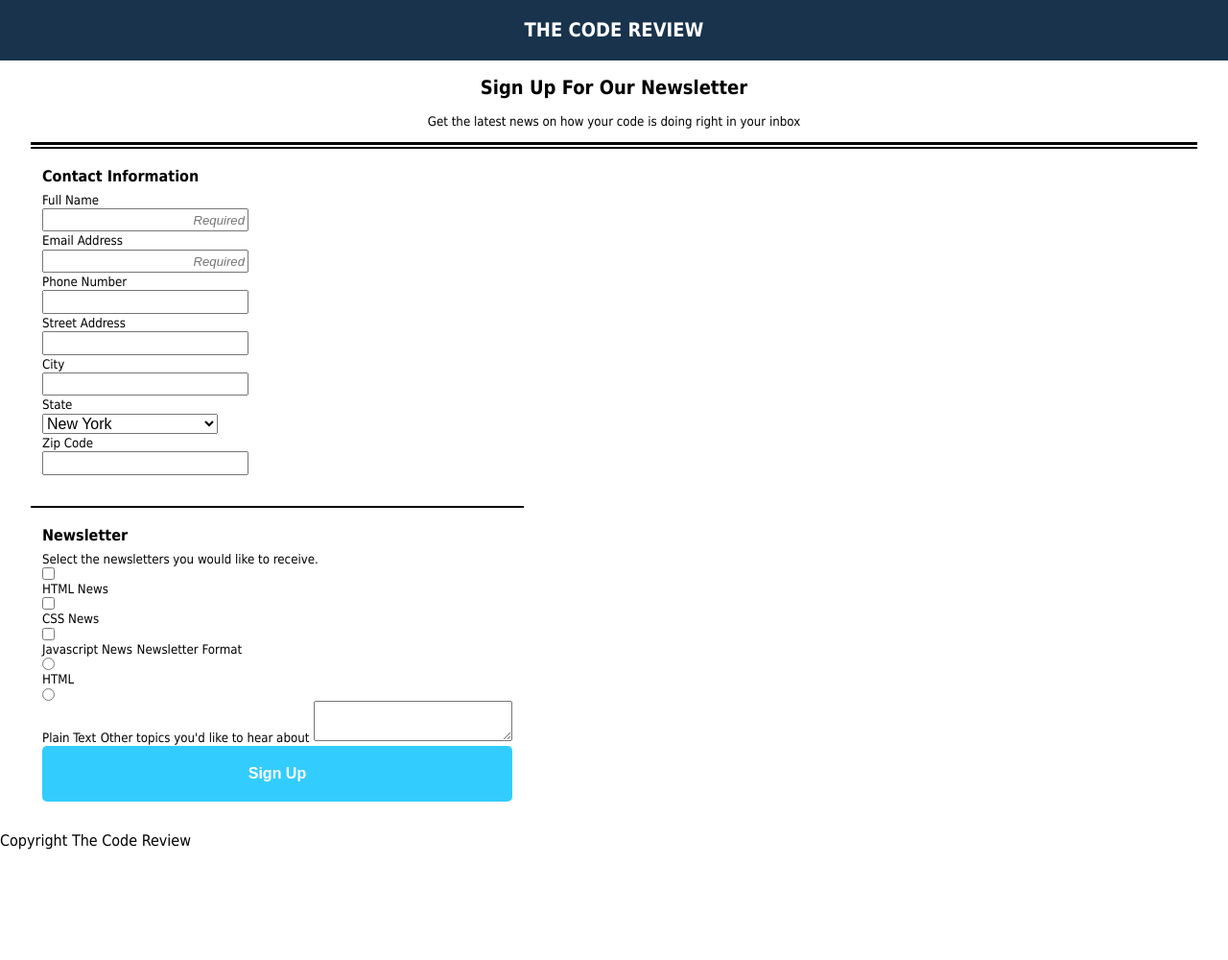
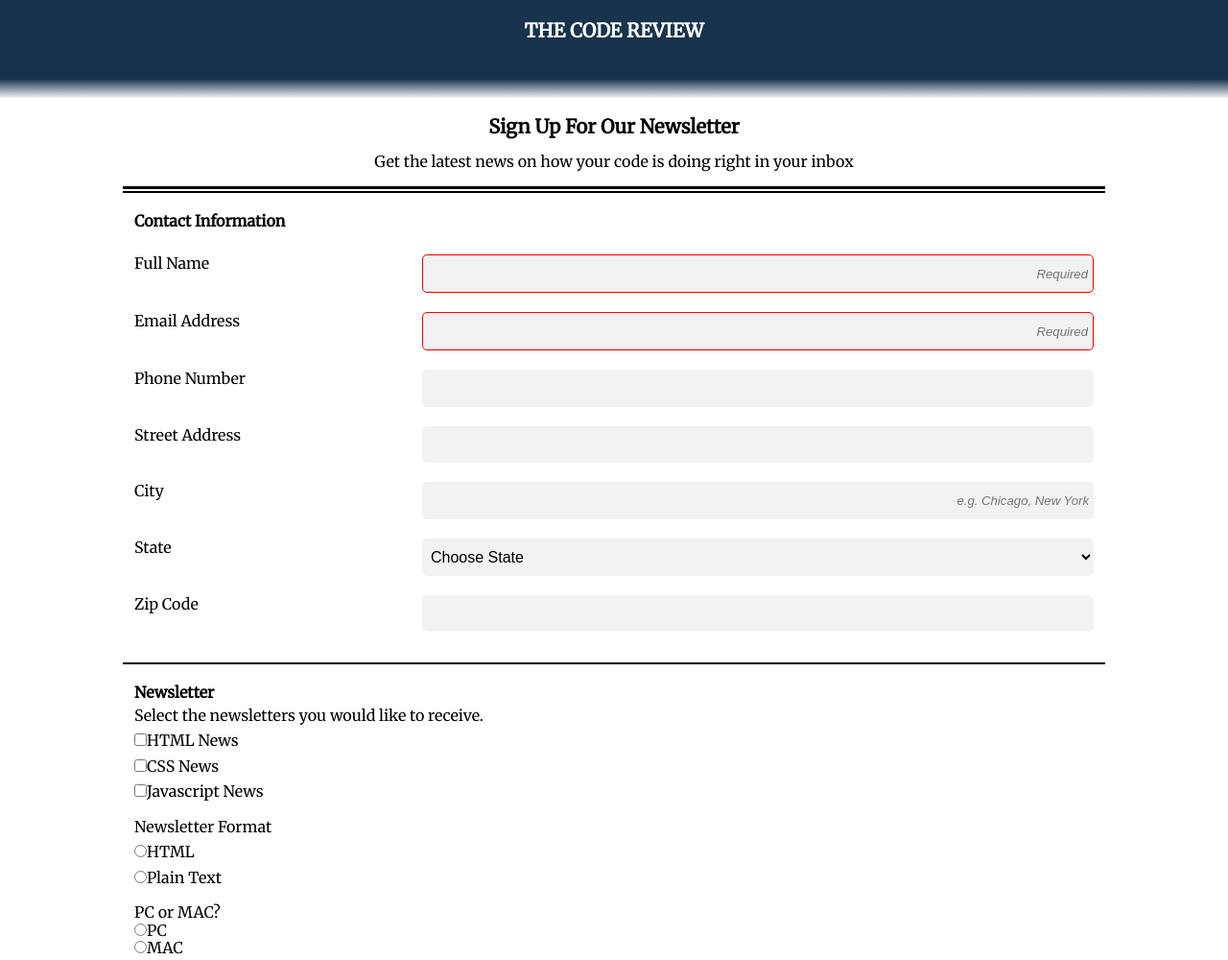
Before and after one commit to AleemKoroma/Online_registration, a plain HTML site: page online_registration/index.html in a window 1280 px wide. Shown: the top 1000 px of the page at 96% size. Before the commit the page ends 886 px from the top, so only its background shows below. Drawn offline with Linux system fonts and the light colour scheme.

Commit message:
Add files via upload
For submission

```diff
--- a/online_registration/index.html
+++ b/online_registration/index.html
@@ -4,6 +4,7 @@
 	<meta charset="utf-8">
 	<title>Aleem's Contact Form</title>
 	<meta name="viewport" content="width=device-width, initial-scale=1.0">
+	<link href="https://fonts.googleapis.com/css?family=Merriweather" rel="stylesheet">
 	<link rel="stylesheet" href="stylesheets/normalize.css">
 	<link rel="stylesheet" href="stylesheets/styles.css">
 </head>
@@ -25,24 +26,36 @@
 
 					<legend>Contact Information</legend>
 
-					<label for="name">Full Name</label>
-					<input type="text" id="name" name="user_name" placeholder="Required">
+					<div class="contact-info clearfix">
+						<label for="name">Full Name</label>
+						<input type="text" id="name" name="user_name" required placeholder="Required">
+					</div>
 
-					<label for="mail">Email Address</label>
-					<input type="email" id="mail" name="user_email" placeholder="Required">
+					<div class="contact-info clearfix">
+						<label for="mail">Email Address</label>
+						<input type="email" id="mail" name="user_email" required placeholder="Required">
+					</div>
 
+					<div class="contact-info clearfix">
 					<label for="phone">Phone Number</label>
 					<input type="number" id="phone" name="user_phone">
+					</div>
 
+					<div class="contact-info clearfix">
 					<label for="street">Street Address</label>
 					<input type="text" id="street" name="user_street">
+					</div>
 
+					<div class="contact-info clearfix">
 					<label for="city">City</label>
-					<input type="text" id="city" name="user_city">
+					<input type="text" id="city" name="user_city" placeholder="e.g. Chicago, New York">
+					</div>
 
+					<div class="contact-info clearfix">
 					<label for="state">State</label>
 					<select id="state" name="user_state">
 						<optgroup label="Northeast">
+							<option value="" disabled selected style="display: none;">Choose State</option>
 							<option value="New York">New York</option>
 							<option value="Pennsylvania">Pennsylvania</option>
 							<option value="New Jersey">New Jersey</option>
@@ -105,9 +118,12 @@
 							<option value="Washington">Washington</option>
 						</optgroup>
 					</select>
+					</div>
 
-					<label for="zip">Zip Code</label>
-					<input type="text" id="zip" name="user_zip">
+					<div class="contact-info clearfix">
+						<label for="zip">Zip Code</label>
+						<input type="text" id="zip" name="user_zip">
+					</div>
 
 				</fieldset>
 			</div>
@@ -117,17 +133,21 @@
 
 				<legend>Newsletter</legend>
 
-				<label>Select the newsletters you would like to receive.</label>
-				<input type="checkbox" id="html" value="newsletter_html" name="user_newsletter"><label for="html">HTML News</label>
-				<input type="checkbox" id="css" value="css" name="user_newsletter"><label for="css">CSS News</label>
-				<input type="checkbox" id="javascript" value="newsletter_javascript" name="user_newsletter"><label for="javascript">Javascript News</label>
+				<label>Select the newsletters you would like to receive.</label><br>
+				<input type="checkbox" id="html" value="newsletter_html" name="user_newsletter"><label for="html">HTML News</label><br>
+				<input type="checkbox" id="css" value="css" name="user_newsletter"><label for="css">CSS News</label><br>
+				<input type="checkbox" id="javascript" value="newsletter_javascript" name="user_newsletter"><label for="javascript">Javascript News</label><br><br>
 
-				<label>Newsletter Format</label>
-				<input type="radio" id="code" value="code" name="user_format"><label for="code">HTML</label>
-				<input type="radio" id="plain" value="plain" name="user_format"><label for="plain">Plain Text</label>
+				<label>Newsletter Format</label><br>
+				<input type="radio" id="code" value="code" name="user_format"><label for="code">HTML</label><br>
+				<input type="radio" id="plain" value="plain" name="user_format"><label for="plain">Plain Text</label><br><br>
+
+					<label>PC or MAC?</label><br>
+				<input type="radio" id="pc" value="pc" name="user_choice"><label for="pc">PC</label><br>
+				<input type="radio" id="mac" value="mac" name="user_choice"><label for="mac">MAC</label><br><br>
 
 				<label>Other topics you'd like to hear about</label>
-				<textarea id="topics" name"user_topics"></textarea>
+				<textarea id="topics" name="user_topics"></textarea>
 				<button type="submit" name="us">Sign Up</button>
 
 				</fieldset>
@@ -138,8 +158,8 @@
 	</form>
 
 
-</body>
+
 
 <footer>Copyright The Code Review</footer>
-
+</body>
 </html>
--- a/online_registration/stylesheets/styles.css
+++ b/online_registration/stylesheets/styles.css
@@ -3,7 +3,8 @@
 }
 
 header{
-	background: #19334d;
+	background: linear-gradient(#19334d 80%, #fff );
+	padding-bottom: 40px;
 	text-align: center;
 }
 
@@ -19,7 +20,7 @@ h2{
 }
 
 body{
-	font-family:Tahoma, Verdana, Arial, Helvetica;
+	font-family:'Merriweather', Tahoma, Verdana, Arial, Helvetica;
 }
 
 label,
@@ -33,10 +34,39 @@ fieldset{
 	/*outline: none;*/
 }
 
+input[type=text]:focus,
+textarea:focus{
+	background: #ffdd99;
+}
+
+textarea:hover{
+    background-color: #ffccff;
+}
+
 input,
 select,
 button{
-	display: block;
+	display:inline-block;
+}
+
+input[type="text"],
+input[type="email"],
+input[type="number"],
+select,
+textarea{
+	width: 100%;
+	background: #f2f2f2;
+	border: none;
+	padding: 10px 5px;
+	border-radius: 5px
+}
+
+
+
+textarea{
+	padding: 20px 0px;
+	margin: 20px 0px;
+	-webkit-transition: background-color 2s
 }
 
 input::-webkit-input-placeholder{
@@ -61,9 +91,36 @@ legend{
 
 }
 
+footer{
+	text-align: center;
+	font-size: .825em;
+	font-style: italic;
+	color: #8c8c8c;
+}
+
 /**************************************
-LAYOUT STYLES
+CLASS AND ID STYLES
 **************************************/
+
+#name:invalid,
+#mail:invalid{
+  border: 1px solid red;
+}
+
+#name:valid,
+#mail:valid{
+  border: 1px solid green;
+}
+/*input [type="checkbox"],
+input [type="radio"]*/
+
+#html,
+#css,
+#javascript,
+#code,
+#plain{
+	margin-top: 10px;
+}
 
 .wrapper{
 	width: 95%;
@@ -78,10 +135,68 @@ LAYOUT STYLES
 
 .personal,
 .newsletter{
+	padding-top: 20px;
+}
+
+.personal{
 	border-top: 2px solid #000;
-	padding-top: 20px;
+	border-bottom: 2px solid #000;
 }
 
 .newsletter{
 	display: inline-block;
 }
+
+/**************************************
+MEDIA QUERIES
+**************************************/
+
+@media (min-width: 760px ){
+
+	label{
+		/*margin-right: 15%;*/
+	}
+
+	.wrapper{
+		width: 60%;
+	}
+
+	#name,
+	#mail,
+	#phone,
+	#street,
+	#city,
+	#state,
+	#zip{
+		display: inline;
+		width: 70%;
+		float: right;
+
+	}
+
+	.personal fieldset label{
+		display: inline;
+	}
+
+	.contact-info{
+		/*width: 100%;
+*/		margin-top: 20px;
+	}
+
+	.clearfix::after {
+		content:"";
+		display: table;
+		clear: both;
+	}
+}
+
+@media (min-width: 1024px ){
+	.wrapper{
+		width: 80%
+	}
+
+	label,
+p{
+	font-size: 1em;
+}
+}
```
